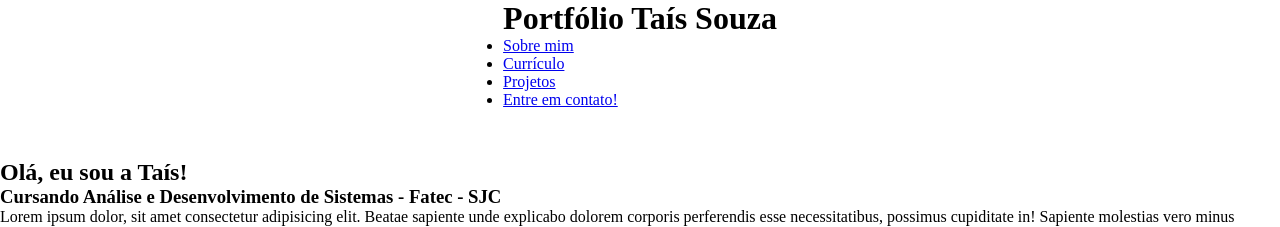
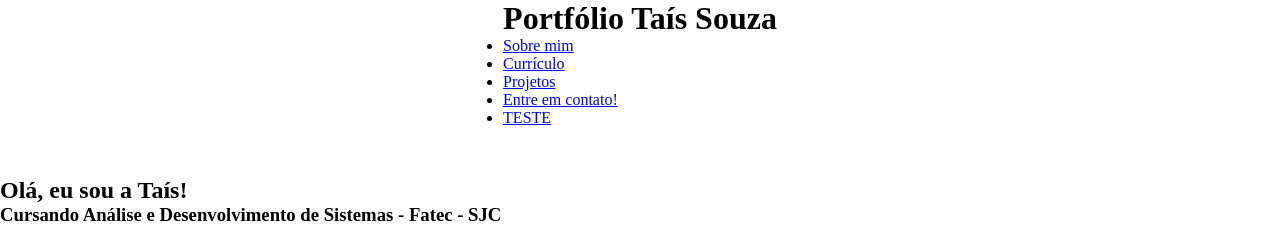
Before and after one commit to tat4Souza/Portfolio-Tais-Souza, a Flask app: page / in a window 1280 px wide. Shown: the top 227 px of the page. Run offline with Flask 3, Linux system fonts and the light colour scheme.

Commit message:
Added testing route to experiment with vercel deployment

```diff
--- a/src/routes.py
+++ b/src/routes.py
@@ -4,3 +4,7 @@ from flask import render_template
 @app.route('/')
 def homepage():
     return render_template('index.html')
+
+@app.route('/teste')
+def teste():
+    return 'TESTE'
--- a/src/templates/index.html
+++ b/src/templates/index.html
@@ -15,6 +15,7 @@
                 <li><a href="#resume">Currículo</a></li>
                 <li><a href="#projects">Projetos</a></li>
                 <li><a href="#contact">Entre em contato!</a></li>
+                <li><a href="{{url_for('teste')}}">TESTE</a></li>
             </ul>
         </nav>
     </header>
```
